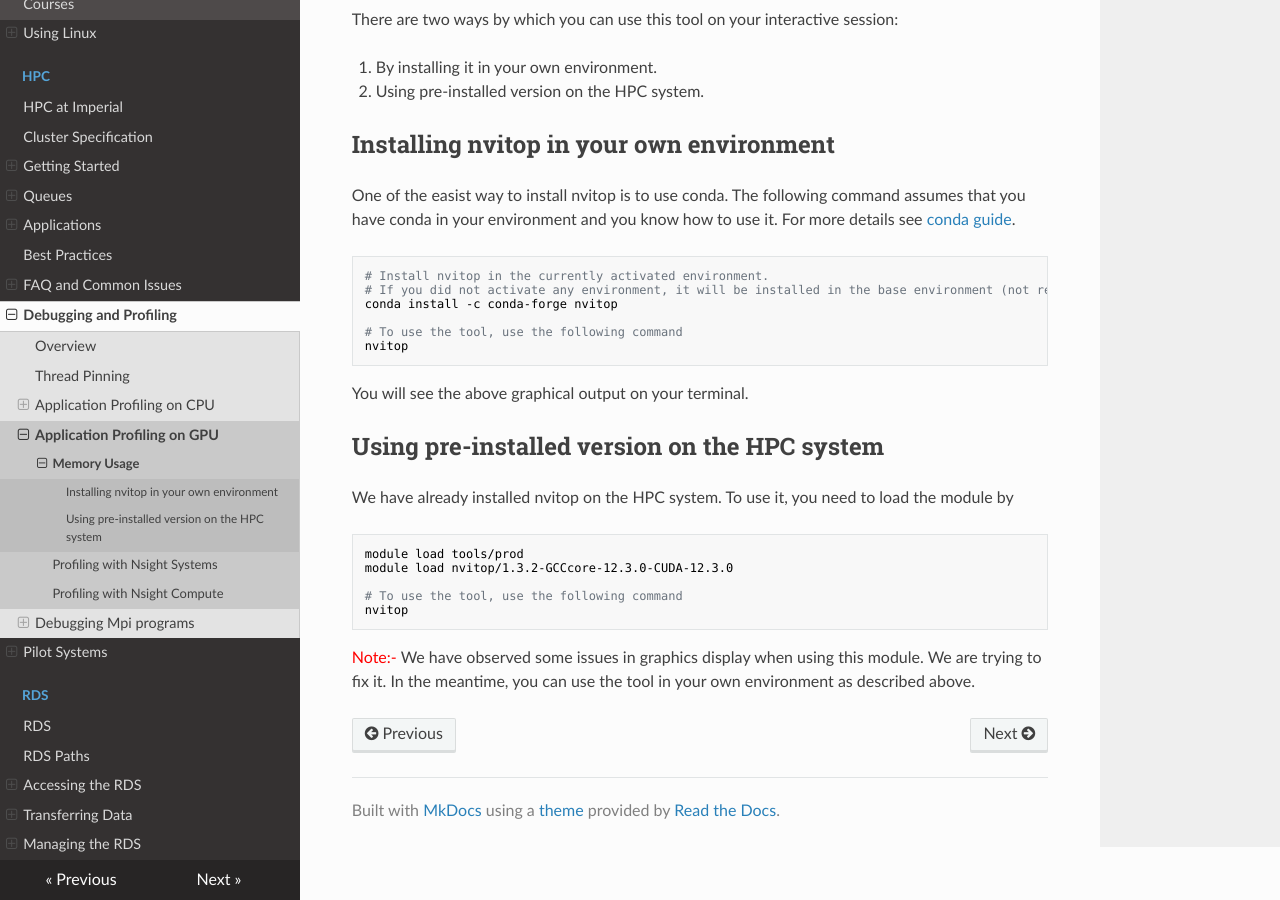
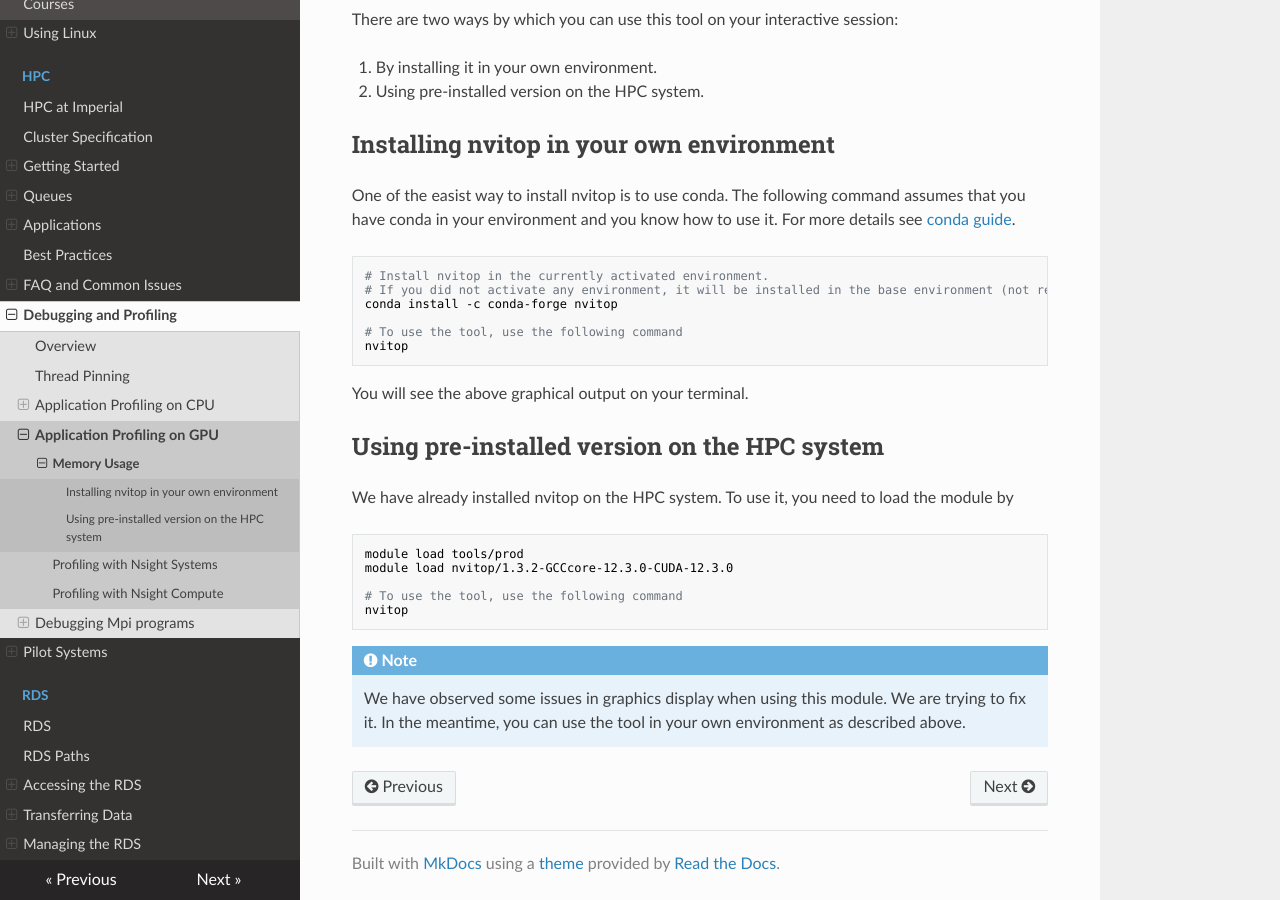
Before and after one commit to ImperialCollegeLondon/icl-rcs-user-guide, an MkDocs documentation site: the page built from docs/hpc/advanced/profiling/nvitop.md, in a window 1280 px wide and 900 px high, scrolled down 635 px. Built offline with MkDocs 1.6.1, drawn with Linux system fonts in a browser that asks for light colours; nearby versions of some CDN libraries.

Commit message:
Added code admonitions

````diff
--- a/docs/hpc/advanced/profiling/nvitop.md
+++ b/docs/hpc/advanced/profiling/nvitop.md
@@ -38,4 +38,6 @@ module load nvitop/1.3.2-GCCcore-12.3.0-CUDA-12.3.0
 nvitop
 ```
 
-<span style="color: red;">Note:- </span> We have observed some issues in graphics display when using this module. We are trying to fix it. In the meantime, you can use the tool in your own environment as described above.
+!!! note
+
+    We have observed some issues in graphics display when using this module. We are trying to fix it. In the meantime, you can use the tool in your own environment as described above.
````
